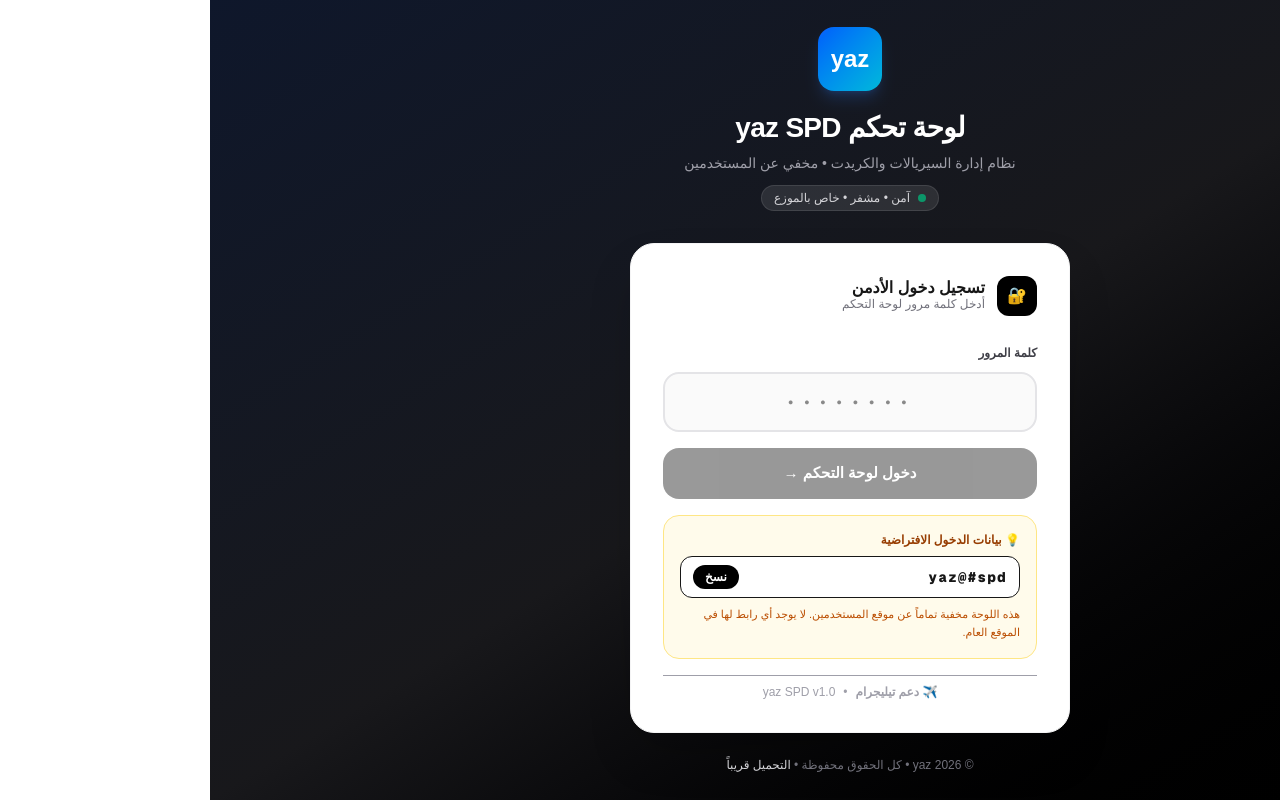
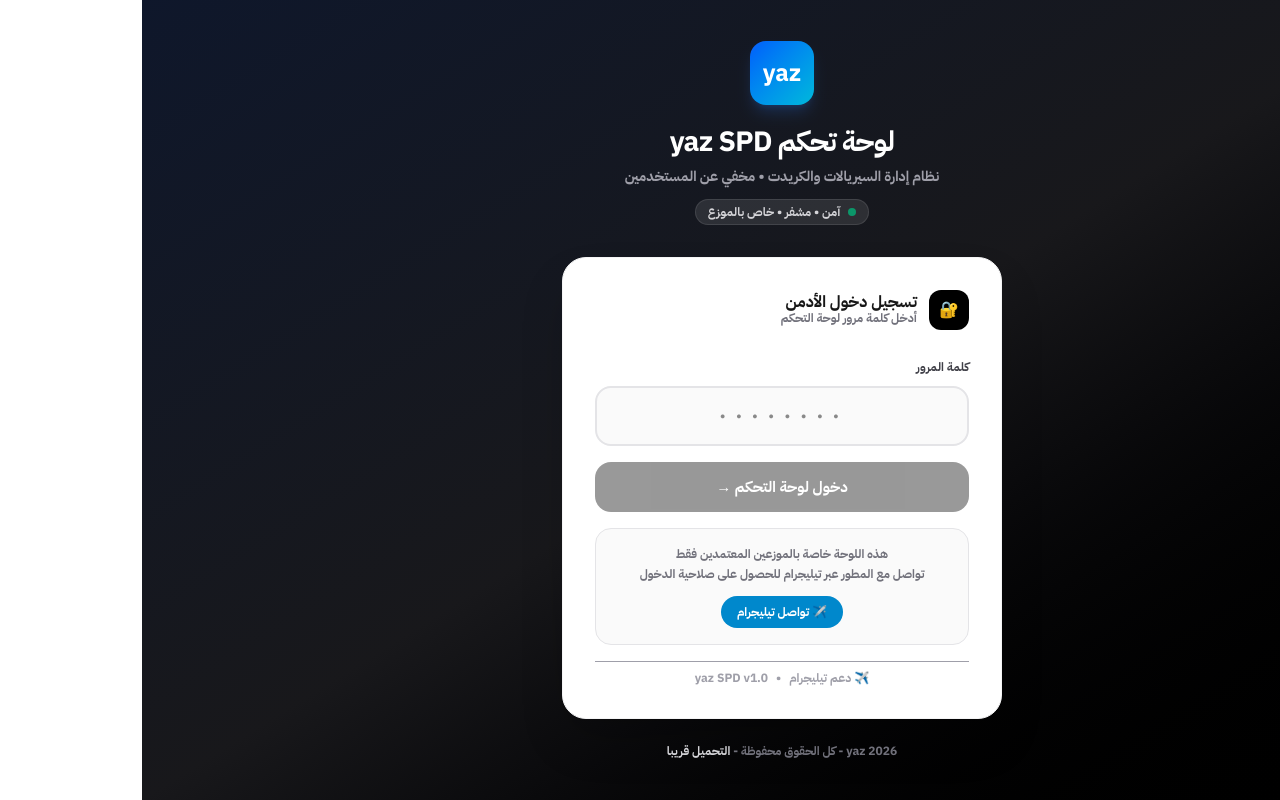
Before and after one commit to yazan10/spd, a Next.js app in the folder web/: page /admin in a window 1280 px wide. Built offline with nearby package versions, Linux system fonts and the light colour scheme.

Commit message:
hide admin password from UI + add IBM Plex Arabic 700 font to both admin and user

```diff
--- a/web/src/app/admin/page.tsx
+++ b/web/src/app/admin/page.tsx
@@ -31,7 +31,7 @@ export default function AdminPage(){
     try{
       const res = await fetch(`${API_BASE}/api/auth`,{method:"POST", headers:{"Content-Type":"application/json"}, body: JSON.stringify({password:pw})});
       if (res.ok){ setAuthed(true); localStorage.setItem("yaz_admin_pass", pw); await loadData(pw); }
-      else { setError("كلمة المرور غير صحيحة - الباس هو yaz@#spd"); setAuthed(false); }
+      else { setError("كلمة المرور غير صحيحة"); setAuthed(false); }
     } catch { setError("خطأ اتصال بالسيرفر"); }
     setLoading(false);
   }
@@ -117,13 +117,9 @@ export default function AdminPage(){
 
               {error && <div className="p-3.5 rounded-2xl bg-red-50 border border-red-200 text-red-700 text-sm font-bold text-center">{error}</div>}
 
-              <div className="bg-amber-50 border border-amber-200 rounded-2xl p-4">
-                <div className="text-xs font-black text-amber-800">💡 بيانات الدخول الافتراضية</div>
-                <div className="mt-2 font-mono text-sm bg-white border rounded-xl px-3 py-2 flex items-center justify-between">
-                  <span className="font-black tracking-widest">yaz@#spd</span>
-                  <button onClick={()=>{navigator.clipboard.writeText("yaz@#spd"); showMsg("تم نسخ الباس", "ok")}} className="text-xs px-3 py-1 rounded-full bg-black text-white font-bold">نسخ</button>
-                </div>
-                <div className="text-[11px] text-amber-700 mt-2 leading-relaxed">هذه اللوحة مخفية تماماً عن موقع المستخدمين. لا يوجد أي رابط لها في الموقع العام.</div>
+              <div className="bg-zinc-50 border border-zinc-200 rounded-2xl p-4 text-center">
+                <div className="text-xs text-zinc-500 leading-relaxed">هذه اللوحة خاصة بالموزعين المعتمدين فقط<br/>تواصل مع المطور عبر تيليجرام للحصول على صلاحية الدخول</div>
+                <a href="https://t.me/YAZsalaq" target="_blank" className="mt-3 inline-flex items-center gap-2 px-4 py-2 rounded-full bg-[#0088cc] text-white text-xs font-black">✈️ تواصل تيليجرام</a>
               </div>
 
               <div className="flex items-center justify-center gap-2 text-xs text-zinc-400 pt-2 border-t">
@@ -134,7 +130,7 @@ export default function AdminPage(){
             </div>
           </div>
 
-          <div className="text-center mt-6 text-xs text-zinc-500">© 2026 yaz • كل الحقوق محفوظة • <span className="text-zinc-300">التحميل قريباً</span></div>
+          <div className="text-center mt-6 text-xs text-zinc-500">2026 yaz - كل الحقوق محفوظة - <span className="text-zinc-300">التحميل قريبا</span></div>
         </div>
       </div>
     );
@@ -340,7 +336,7 @@ export default function AdminPage(){
       </main>
 
       <footer className="max-w-[1200px] mx-auto px-6 py-8 text-center text-xs text-zinc-400">
-        <div className="inline-flex items-center gap-2 px-4 py-2 rounded-full bg-white border">yaz SPD Admin • الباس: yaz@#spd • مخفي عن المستخدمين • <a href="https://t.me/YAZsalaq" className="underline font-black text-black">t.me/YAZsalaq</a></div>
+        <div className="inline-flex items-center gap-2 px-4 py-2 rounded-full bg-white border">yaz SPD Admin • مخفي عن المستخدمين • <a href="https://t.me/YAZsalaq" className="underline font-black text-black">t.me/YAZsalaq</a></div>
       </footer>
     </div>
   );
--- a/web/src/app/layout.tsx
+++ b/web/src/app/layout.tsx
@@ -1,5 +1,5 @@
 import type { Metadata } from "next";
-import { Geist, Geist_Mono } from "next/font/google";
+import { Geist, Geist_Mono, IBM_Plex_Sans_Arabic } from "next/font/google";
 import "./globals.css";
 
 const geistSans = Geist({
@@ -12,6 +12,13 @@ const geistMono = Geist_Mono({
   subsets: ["latin"],
 });
 
+const ibmPlexArabic = IBM_Plex_Sans_Arabic({
+  variable: "--font-ibm-plex-arabic",
+  subsets: ["arabic"],
+  weight: ["700"],
+  display: "swap",
+});
+
 export const metadata: Metadata = {
   title: "yaz SPD - UniSPD FRP Tools",
   description: "أداة yaz SPD الاحترافية لفك FRP وإزالة القفل لأجهزة Unisoc Spreadtrum | 25 جهاز مدعوم | 4 كريدت لكل جهاز ($4)",
@@ -20,8 +27,8 @@ export const metadata: Metadata = {
 
 export default function RootLayout({ children }: LayoutProps<"/">) {
   return (
-    <html lang="ar" dir="rtl" className={`${geistSans.variable} ${geistMono.variable} h-full antialiased`}>
-      <body className="min-h-full flex flex-col bg-zinc-50">{children}</body>
+    <html lang="ar" dir="rtl" className={`${geistSans.variable} ${geistMono.variable} ${ibmPlexArabic.variable} h-full antialiased`}>
+      <body className="min-h-full flex flex-col bg-zinc-50" style={{ fontFamily: "var(--font-ibm-plex-arabic), var(--font-geist-sans), system-ui, sans-serif" }}>{children}</body>
     </html>
   );
 }
```
